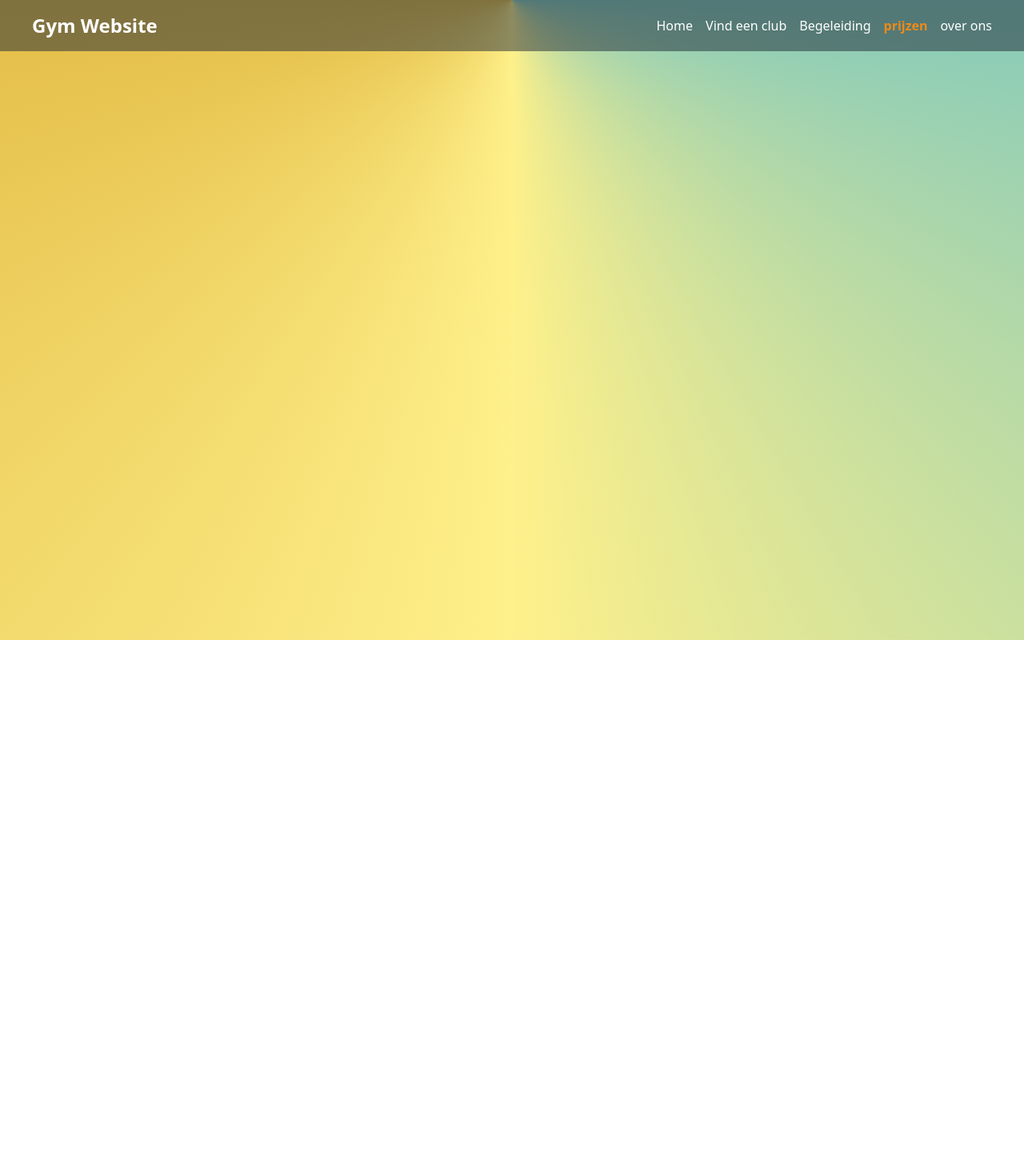
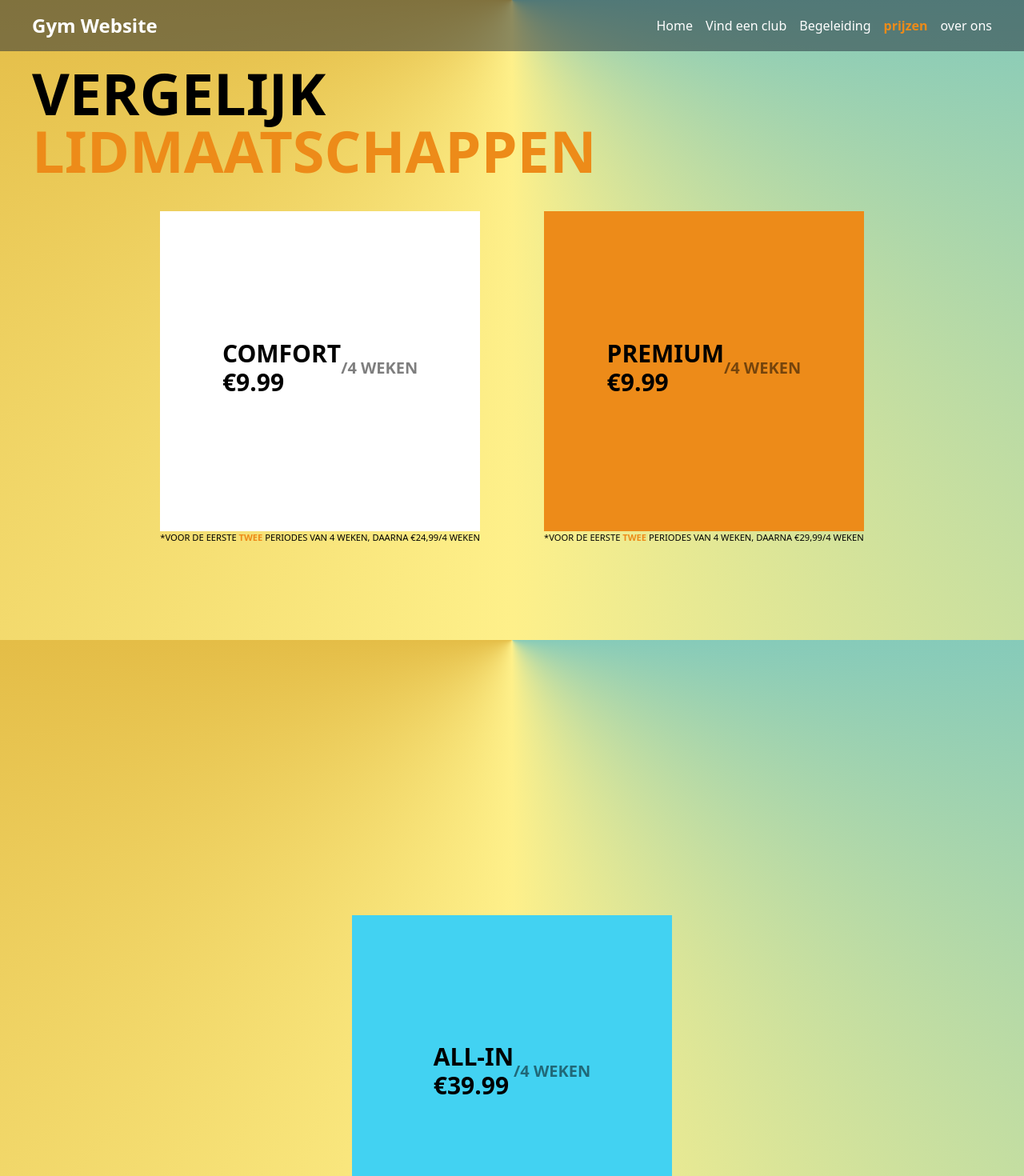
Before and after one commit to Yigit-Findik/Hackaton-1, a Nuxt app: page /prijzen in a window 1280 px wide. Shown: the top 1470 px of the page at 80% size. Before the commit the page ends 800 px from the top, so only its background shows below. Built offline with nearby package versions, Linux system fonts and the light colour scheme.

Commit message:
new page added "over ons" en "prijzen"

```diff
--- a/nuxt.config.js
+++ b/nuxt.config.js
@@ -9,6 +9,12 @@ export default {
         name: 'begeleiding',
         path: '/begeleiding',
         component: resolve(__dirname, 'pages/begeleiding.vue'),
+        name: 'prijzen',
+        path: '/prijzen',
+        component: resolve(__dirname, 'pages/prijzen.vue'),
+        name: 'overons',
+        path: '/overons',
+        component: resolve(__dirname, 'pages/overons.vue'),
 
       });
     },
--- /dev/null
+++ b/pages/overons.vue
@@ -0,0 +1,34 @@
+<template>
+    <div>
+      <!-- Rest of your index page content -->
+      <div class="container py-4 px-10  grid grid-cols-2">
+        <div class="">
+        <div class="uppercase">
+            <h1 class="text-7xl font-bold">Over <b class="text-7xl font-bold text-orange">ons</b></h1>
+        </div>
+        <div class=" w-fit">
+      </div>
+      <div class="py-10 gap-5">
+        <div class="py-5">
+        <b class="text-xl">Lorem ipsum</b>
+    </div>
+        <div class=""><p>Lorem ipsum dolor sit amet. Ab aliquam mollitia ad aliquam saepe vel asperiores repudiandae qui voluptas quod aut ipsam voluptas 33 esse velit. Sit enim corporis qui mollitia consequatur qui voluptas voluptatem et delectus voluptas quo facilis odio. </p>
+        <p>Aut ducimus cumque ut quia suscipit non dolor commodi. Ea autem expedita sit porro reprehenderit id quos maxime ab explicabo doloremque et possimus sunt qui voluptatem enim est molestiae sequi. </p>
+        <p>Qui inventore dolor et explicabo quas et repudiandae voluptatem qui corrupti libero id nobis libero. Ea aliquid voluptates ut perferendis omnis ut reiciendis excepturi vel quidem officiis. Qui impedit praesentium qui consequatur corrupti eos galisum dignissimos eos sint molestiae ab alias esse. Nam assumenda nulla id cupiditate eveniet ex modi nesciunt ut exercitationem voluptatem. </p>
+        </div>
+      </div>
+    </div>
+    <div class=" text-white h-fit text-xl ">
+   <img src="https://pngimg.com/d/fitness_PNG113.png" alt="Image Description">
+    </div>
+  </div>
+
+    </div>
+  </template>
+
+
+  <script>
+  export default {
+    name: 'OveronsPage',
+  }
+  </script>
--- /dev/null
+++ b/pages/prijzen.vue
@@ -0,0 +1,51 @@
+<template>
+    <div>
+      <div class="container py-4 px-10 grid grid-cols-2">
+        <div class="uppercase">
+        <div class="">
+        <h1 class="text-7xl font-bold">Vergelijk</h1>
+        <h1 class="text-7xl font-bold text-orange">Lidmaatschappen</h1>
+      </div>
+      <div class=" w-fit whitespace-nowrap">
+
+      </div>
+    </div>
+
+    </div>
+    <br>
+    <div class="flex flex-wrap justify-center container mx-auto gap-20 uppercase ">
+        <div class="grid grid-rows-2">
+
+      <div class="p-6 bg-white aspect-square flex items-center justify-center">
+        <div class="font-bold text-3xl mb-2">Comfort <br> €9.99</div>
+        <div class="font-bold text-xl mb-2 opacity-50">/4 weken</div>
+      </div>
+      <div class="text-[0.7rem]">*Voor de eerste <b class="text-orange">twee</b> periodes van 4 weken, daarna €24,99/4 weken</div>
+
+        </div>
+
+      <div class="grid grid-rows-2">
+          <div class="p-6 bg-orange aspect-square flex items-center justify-center">
+              <div class="font-bold text-3xl mb-2">Premium <br> €9.99</div>
+              <div class="font-bold text-xl mb-2 opacity-50">/4 weken</div>
+            </div>
+            <div class="text-[0.7rem]">*Voor de eerste <b class="text-orange">twee</b> periodes van 4 weken, daarna €29,99/4 weken</div>
+        </div>
+
+<div class="grid grid-rows-2">
+      <div class="p-6 bg-[#42D2F2] aspect-square flex items-center justify-center ">
+        <div class="font-bold text-3xl mb-2">all-in <br> €39.99</div>
+        <div class="font-bold text-xl mb-2 opacity-50">/4 weken</div>
+      </div>
+      <div class="text-[0.7rem] ">*Voor de eerste <b class="text-orange">twee</b> periodes van 4 weken, daarna €49,99/4 weken</div>
+    </div>
+  </div>
+    </div>
+  </template>
+
+
+  <script>
+  export default {
+    name: 'prijzenpage',
+  }
+  </script>
```
